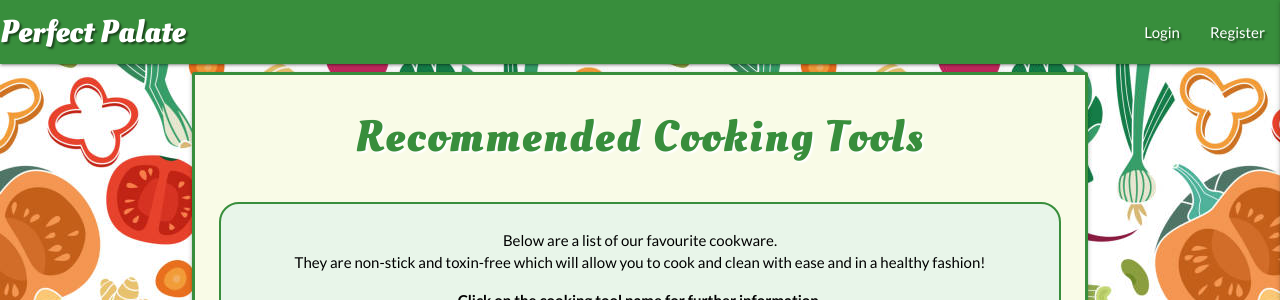
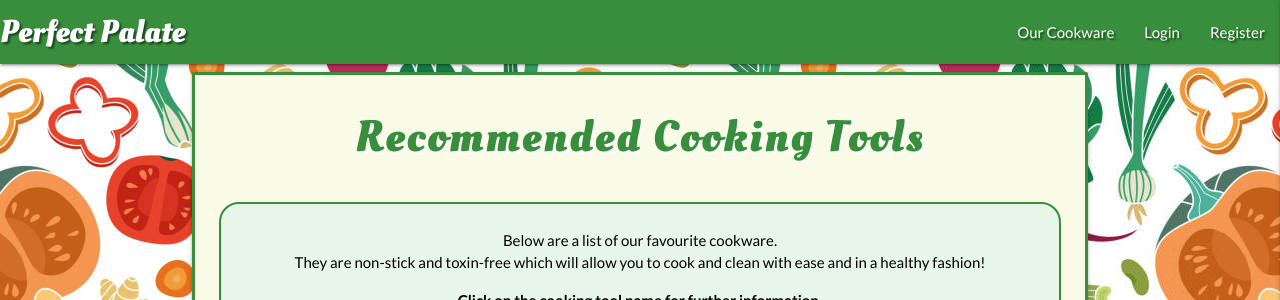
Before and after one commit to jerhabor/perfect-palate, a Flask app: page /cooking_tools in a window 1280 px wide. Shown: the top 300 px of the page. Run offline with Flask 2, Linux system fonts and the light colour scheme; some libraries are stand-ins or nearby versions.

Commit message:
FEAT: Added 'Our Cookware' to the navigation bar for both mobile and browser views.

```diff
--- a/templates/base.html
+++ b/templates/base.html
@@ -27,6 +27,7 @@
                     <a href="{{ url_for('recipes') }}" class="brand-logo web-logo">Perfect Palate</a>
                     <a href="#" data-target="mobile-demo" class="sidenav-trigger right"><i class="fas fa-bars"></i></a>
                     <ul class="right hide-on-med-and-down">
+                        <li><a href="{{ url_for('cooking_tools') }}">Our Cookware</a></li>
                         {% if session.user %}
                             <li><a href="{{ url_for('recipes') }}">View All Recipes</a></li>
                             <li><a href="{{ url_for('new_recipe') }}">Add Recipe</a></li>
@@ -42,6 +43,7 @@
             <!-- Mobile Side Navigation Bar -->
             <ul class="sidenav center-align" id="mobile-demo">
                 <li><a href="{{ url_for('recipes') }}" class="brand-logo web-logo"><h4 class="green-text text-darken-2">Perfect Palate</h4></a></li>
+                <li><a href="{{ url_for('cooking_tools') }}">Our Cookware</a></li>
                 {% if session.user %}
                     <li><a href="{{ url_for('recipes') }}">View All Recipes</a></li>
                     <li><a href="{{ url_for('new_recipe') }}">Add Recipe</a></li>
```
